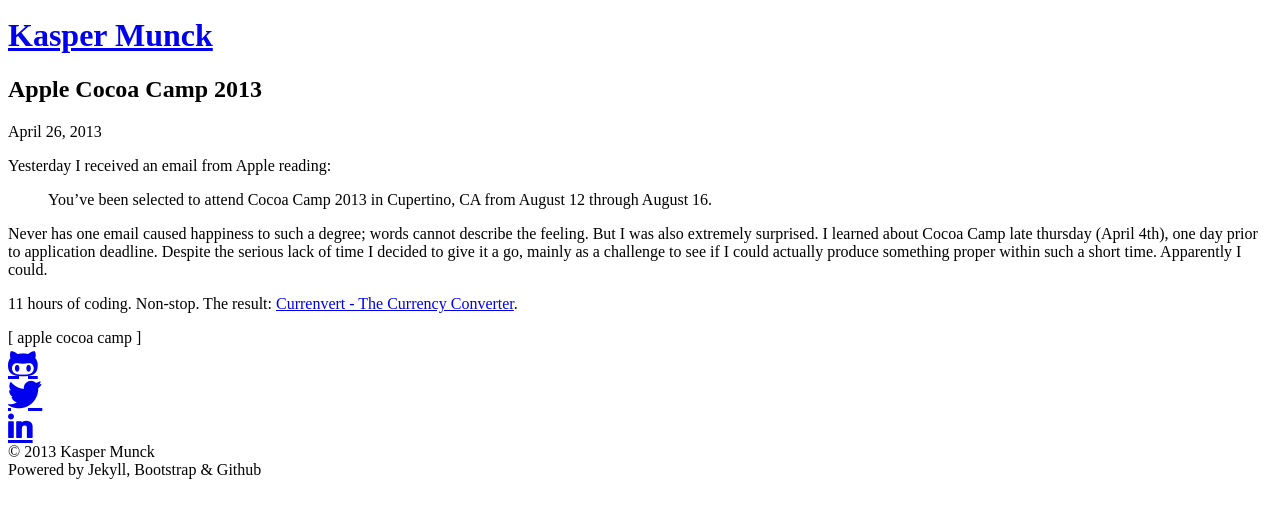
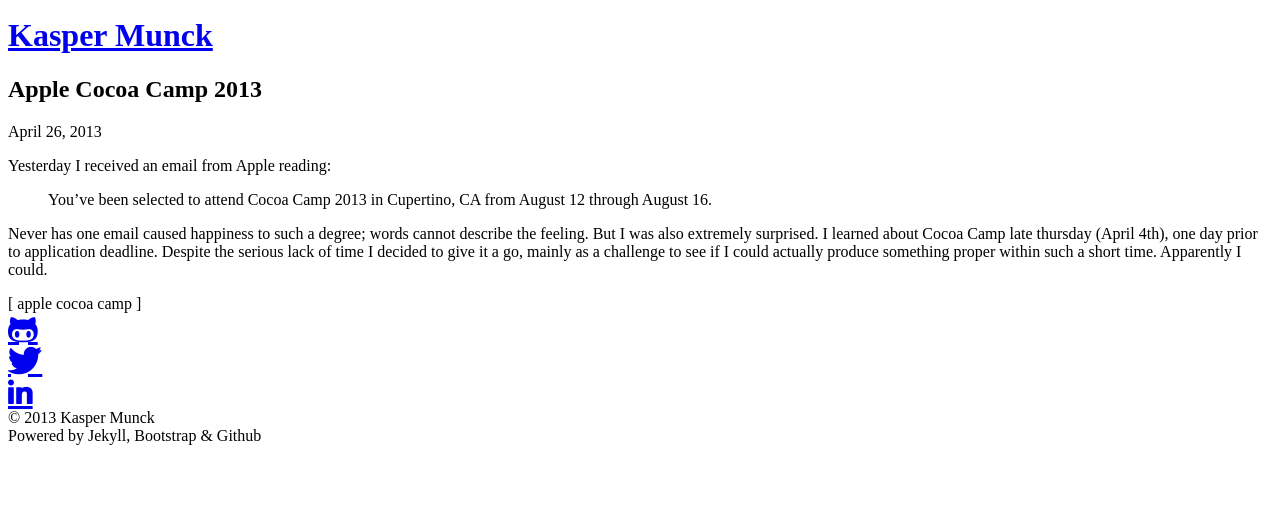
Before and after one commit to kaspermunck/kaspermunck.github.com, a Jekyll site: the page built from _posts/2013-04-26-apple-cocoa-camp-2013.md, in a window 1280 px wide, cut to the strip 112-630 px from the top of the page. Built offline with Jekyll 4.4.1, drawn with Linux system fonts in a browser that asks for light colours; Markdown is read by kramdown in place of the engine named in the settings.

Commit message:
Removed github link.

```diff
--- a/_posts/2013-04-26-apple-cocoa-camp-2013.md
+++ b/_posts/2013-04-26-apple-cocoa-camp-2013.md
@@ -13,5 +13,3 @@
 > You've been selected to attend Cocoa Camp 2013 in Cupertino, CA from August 12 through August 16.
 
 Never has one email caused happiness to such a degree; words cannot describe the feeling. But I was also extremely surprised. I learned about Cocoa Camp late thursday (April 4th), one day prior to application deadline. Despite the serious lack of time I decided to give it a go, mainly as a challenge to see if I could actually produce something proper within such a short time. Apparently I could.
-
-11 hours of coding. Non-stop. The result: [Currenvert - The Currency Converter](https://github.com/kaspermunck/Apple-Cocoa-Camp-2013-Coding-Sample).
```
